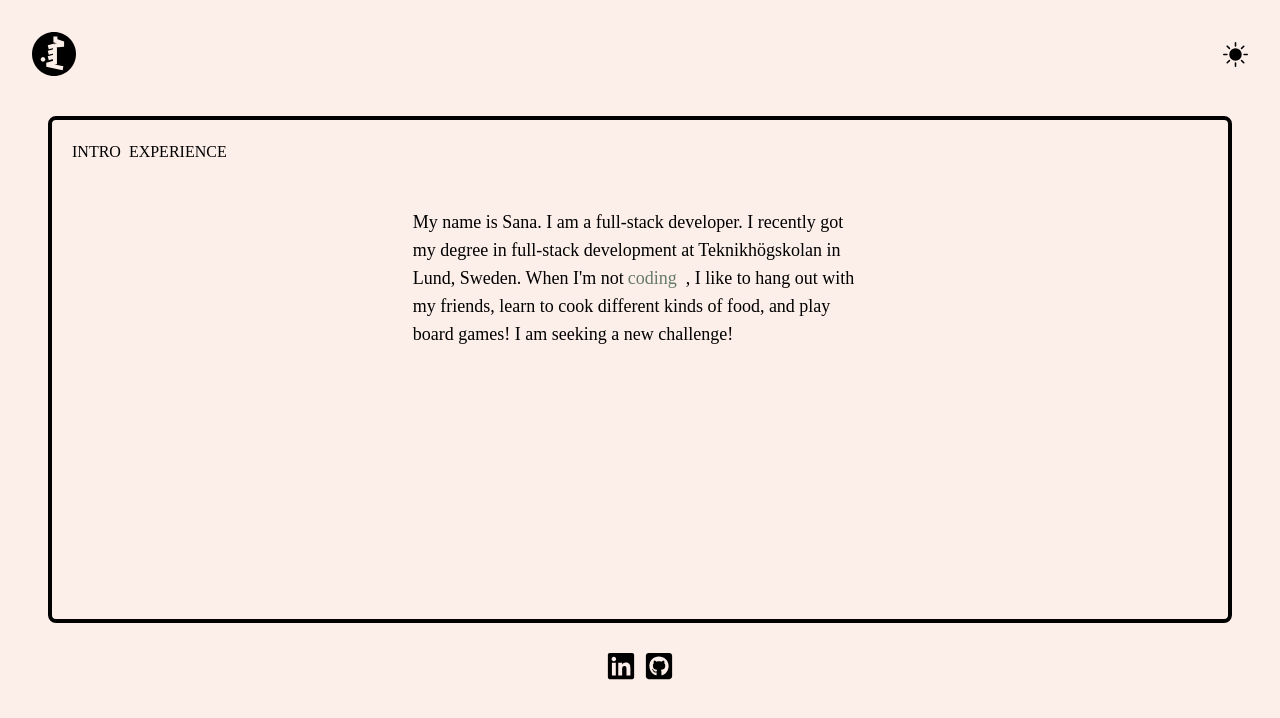
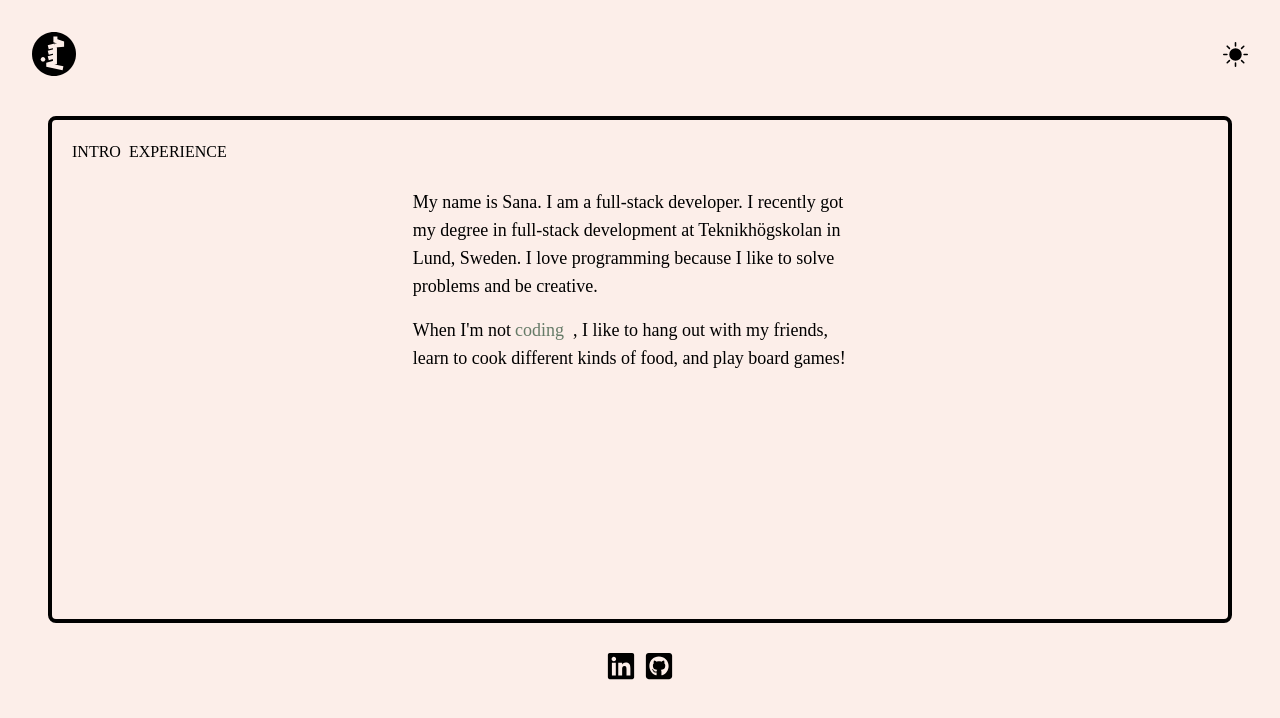
Before and after one commit to SanaIsShana/portfolio, a React (Vite) app in the folder my-portfolio/: page /about in a window 1280 px wide. Shown: the top 718 px of the page. Built offline with nearby package versions, Linux system fonts and the light colour scheme; a web font is replaced by a local one.

Commit message:
fix overflow in about page

```diff
--- a/my-portfolio/src/components/ExperienceSection.tsx
+++ b/my-portfolio/src/components/ExperienceSection.tsx
@@ -19,14 +19,16 @@ export const Experience = () => {
         </div>
       ))}
 
-      <div
-        className="flex w-fit cursor-pointer items-center border-dotted border-2 border-olive gap-2 p-2"
+      <div className="flex justify-end">
+        <button
+          className="flex w-fit cursor-pointer items-center bg-olive gap-1 p-1 rounded-lg mt-3"
           onClick={onResumeClick}
         >
           <span> Check my full resume!</span>
           <span>
             <AiFillSmile size={30} />
           </span>
+        </button>
       </div>
     </div>
   )
--- a/my-portfolio/src/components/IntroSection.tsx
+++ b/my-portfolio/src/components/IntroSection.tsx
@@ -8,8 +8,14 @@ export const Intro = () => {
       <div className="text-sm sm:text-lg">
         <p>
           My name is Sana. I am a full-stack developer. I recently got my degree
-          in full-stack development at Teknikhögskolan in Lund, Sweden. When I'm
-          not
+          in full-stack development at Teknikhögskolan in Lund, Sweden. I love
+          programming because I like to solve problems and be creative.
+        </p>
+      </div>
+
+      <div className="text-sm sm:text-lg mt-4">
+        <p>
+          When I'm not
           {!isHover && (
             <span
               className="text-darkOlive cursor-pointer w-67 inline-block ml-1"
@@ -27,7 +33,7 @@ export const Intro = () => {
             </span>
           )}
           , I like to hang out with my friends, learn to cook different kinds of
-          food, and play board games! I am seeking a new challenge!
+          food, and play board games!
         </p>
       </div>
     </div>
--- a/my-portfolio/src/pages/About.tsx
+++ b/my-portfolio/src/pages/About.tsx
@@ -19,7 +19,7 @@ export const About = () => {
         } p-5 h-full`}
       >
         <Header />
-        <div className="flex flex-col border-solid border-4 rounded-lg border-black m-3 sm:m-7 font-header h-4/6 overflow-x-auto">
+        <div className="flex flex-col border-solid border-4 rounded-lg border-black m-3 sm:m-7 font-header h-4/6">
           <nav className="flex p-1 sticky top-0 w-full pl-5 pt-5">
             <ul className="flex justify-start space-x-2">
               {tabs.map((item) => (
@@ -30,8 +30,8 @@ export const About = () => {
             </ul>
           </nav>
 
-          <div className="h-full">
-            <section id="intro" className="flex h-full mt-5 justify-center">
+          <div className="overflow-x-auto">
+            <section id="intro" className="flex h-full justify-center">
               <Intro />
             </section>
             <section id="experience" className="flex h-full justify-center">
--- a/my-portfolio/tailwind.config.js
+++ b/my-portfolio/tailwind.config.js
@@ -15,6 +15,7 @@ export default {
       },
       spacing: {
         67: "58px",
+        48: "48px",
       },
     },
   },
```
Lines whose indentation alone changed are shown as unchanged.
